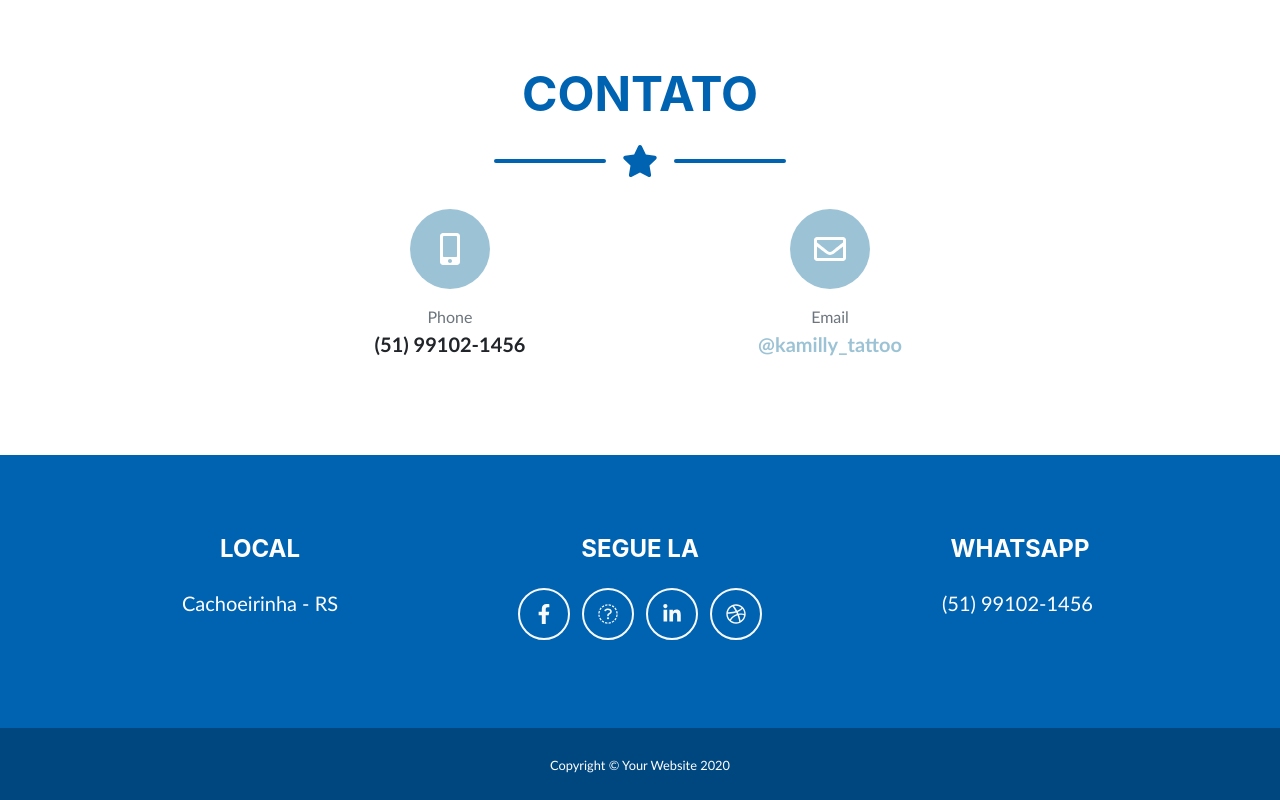
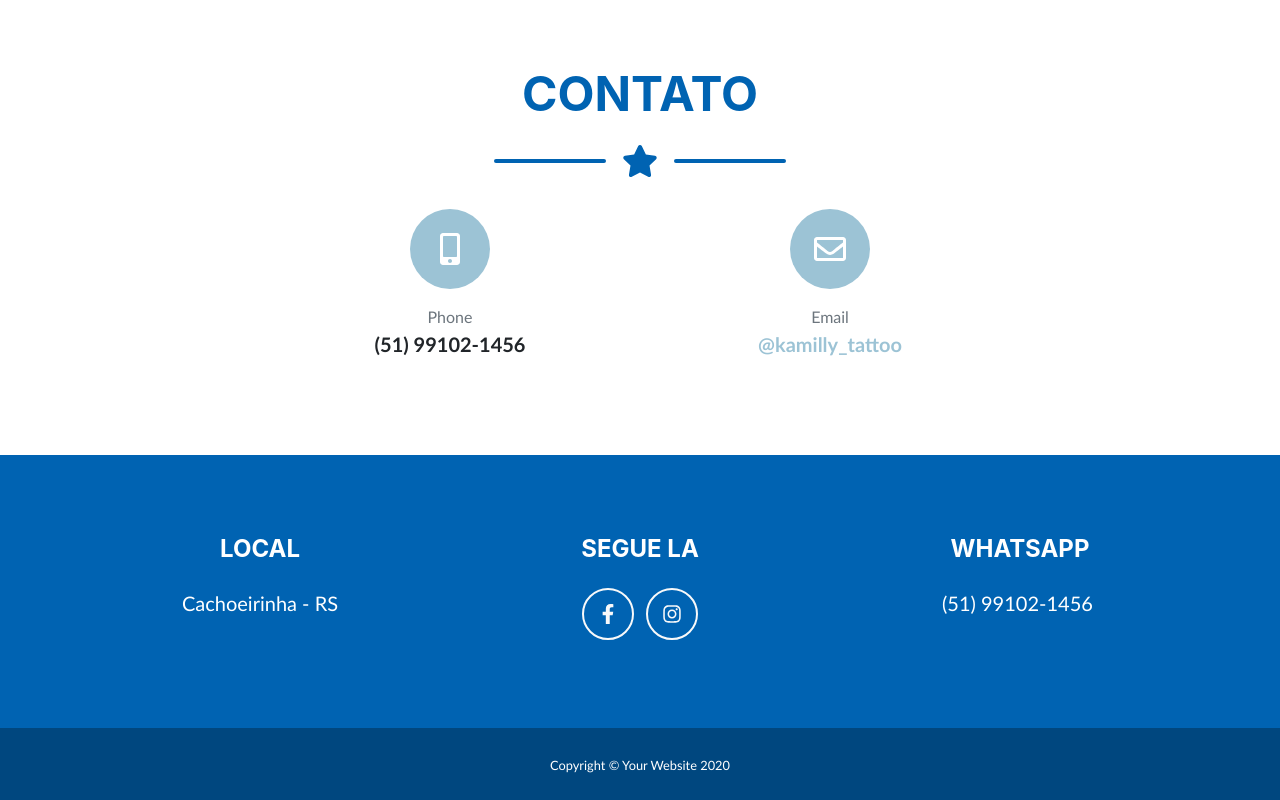
Before and after one commit to realvitorhugo/kamilly_tattoo, a plain HTML site: page index.html in a window 1280 px wide. Shown: the part 2731-3531 px from the top of the page. Drawn offline with nearby package versions, Linux system fonts and the light colour scheme; a web font is replaced by a local one.

Commit message:
Update index.html

```diff
--- a/index.html
+++ b/index.html
@@ -368,9 +368,7 @@
                     <div class="col-lg-4 mb-5 mb-lg-0">
                         <h4 class="mb-4">SEGUE LA</h4>
                         <a class="btn btn-outline-light btn-social mx-1" href="https://www.facebook.com/profile.php?id=100010443075645"><i class="fab fa-fw fa-facebook-f"></i></a>
-                        <a class="btn btn-outline-light btn-social mx-1" href="https://www.twitter.com/kamilly_tattoo"><i class="fab fa-fw fa-instagran"></i></a>
-                        <a class="btn btn-outline-light btn-social mx-1" href="https://www.linkedin.com/in/startbootstrap"><i class="fab fa-fw fa-linkedin-in"></i></a>
-                        <a class="btn btn-outline-light btn-social mx-1" href="https://www.dribble.com/startbootstrap"><i class="fab fa-fw fa-dribbble"></i></a>
+                        <a class="btn btn-outline-light btn-social mx-1" href="https://www.instagram.com/kamilly_tattoo/"><i class="fab fa-fw fa-instagram"></i></a>
                     </div>
                     <!-- Footer About Text-->
                     <div class="col-lg-4">
```
